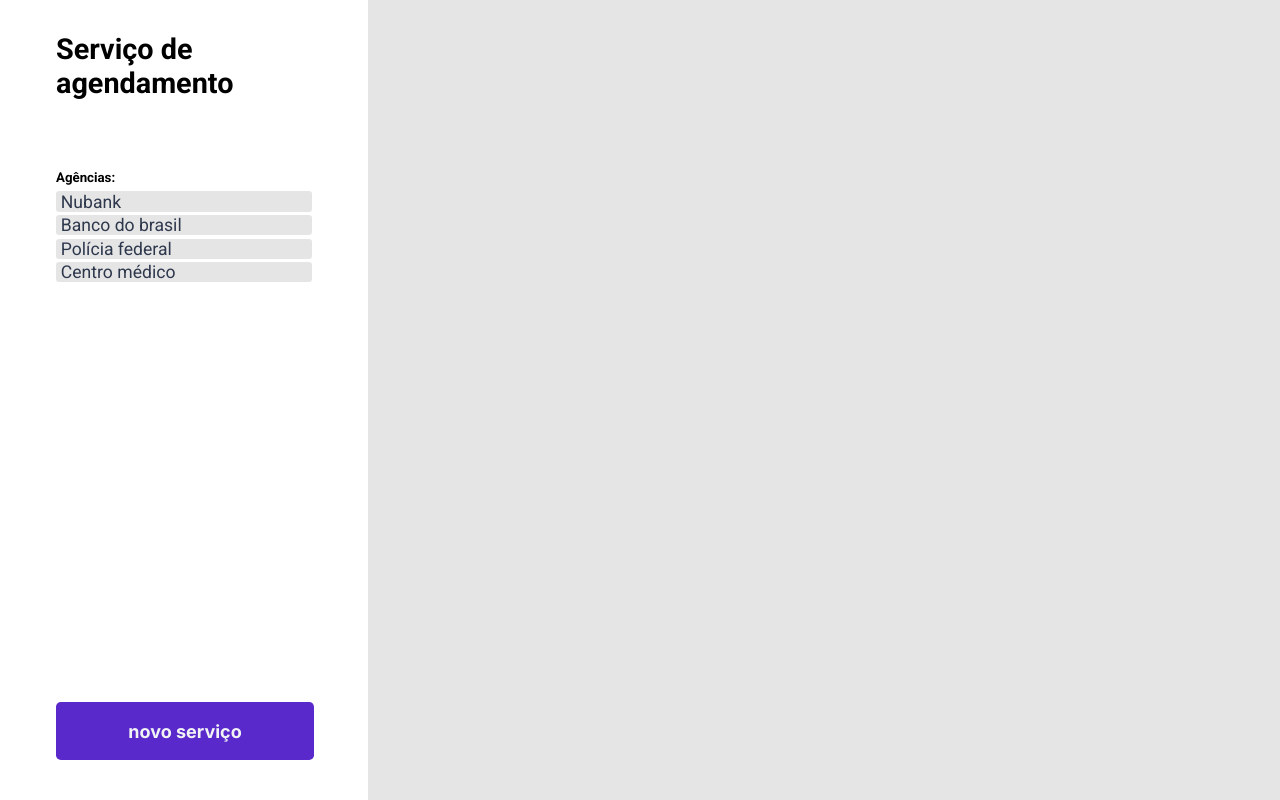
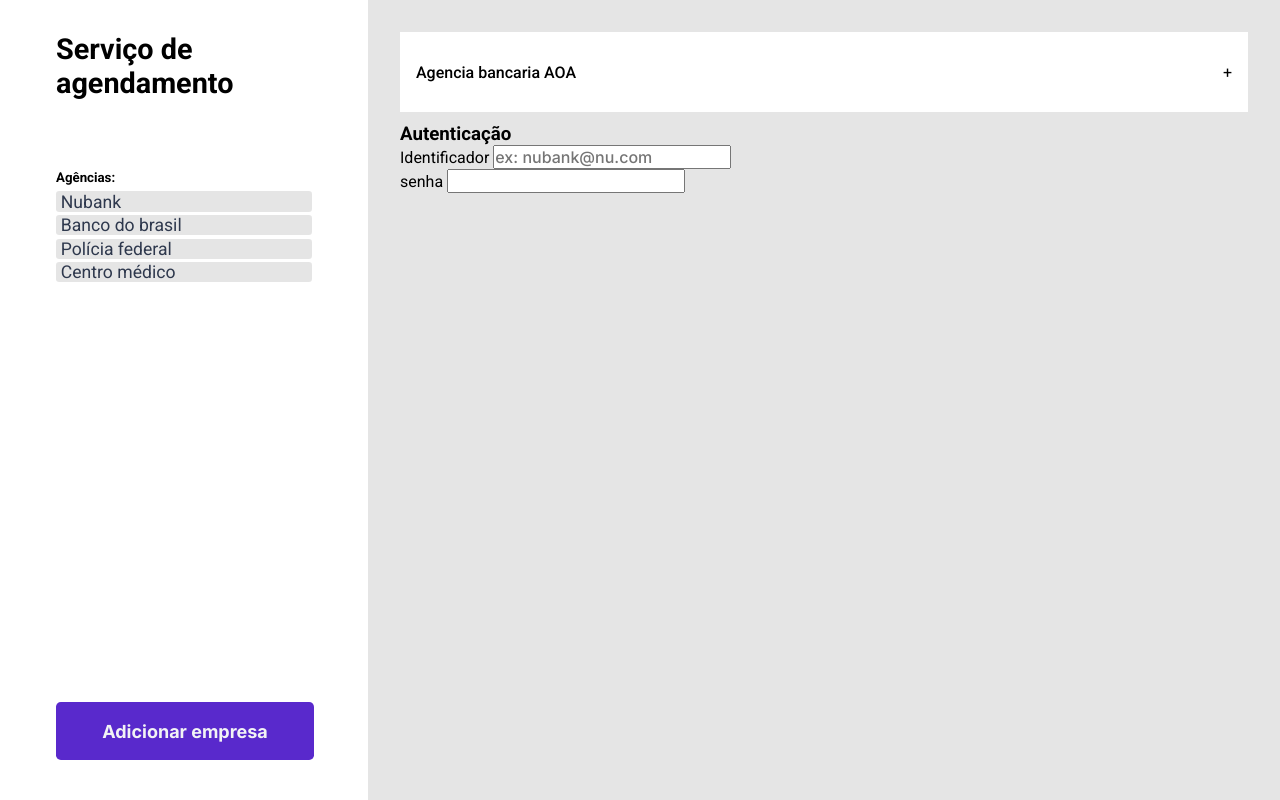
Before and after one commit to schedule-lib/schedule-admins, a plain HTML site: page index.html in a window 1280 px wide. Drawn offline with Linux system fonts and the light colour scheme.

Commit message:
feat(HOME): Main ini

```diff
--- a/index.html
+++ b/index.html
@@ -31,8 +31,43 @@
           </ul>
         </div>
 
-        <button class="default">novo serviço</button>
+        <button class="default">Adicionar empresa</button>
       </aside>
+
+      <article class="main-content">
+        <div class="agency-header">
+          <h4>Agencia bancaria AOA</h4>
+          <div>+</div>
+        </div>
+
+        <div class="main">
+          <div class="plans-group">
+            <div></div>
+            <div></div>
+            <div></div>
+          </div>
+
+          <div class="athentication">
+            <h3>Autenticação</h3>
+            <form action="#">
+              <div class="info-group">
+                <label for="email">Identificador</label>
+                <input
+                  type="email"
+                  name="email"
+                  id="email"
+                  placeholder="ex: nubank@nu.com"
+                />
+              </div>
+
+              <div class="info-group">
+                <label for="password">senha</label>
+                <input type="password" name="password" id="password" />
+              </div>
+            </form>
+          </div>
+        </div>
+      </article>
     </div>
   </body>
 </html>
--- a/styles/home.css
+++ b/styles/home.css
@@ -2,7 +2,9 @@ div.container {
   display: flex;
   flex-direction: row;
   background: var(--background-light);
-} /* ------ ASIDE ----- */
+}
+
+/* ------ ASIDE ----- */
 
 aside {
   background: var(--white);
@@ -64,3 +66,26 @@ button.default:focus {
   background: var(--primary-deep);
 }
 /* FIM ASIDE */
+
+article.main-content {
+  padding: 2rem;
+  width: 100%;
+  overflow: hidden;
+}
+
+div.agency-header {
+  background: var(--white);
+  margin-bottom: 0.7rem;
+  padding: 0 1rem;
+
+  display: flex;
+  justify-content: space-between;
+  align-items: center;
+
+  width: 100%;
+  height: 5rem;
+}
+
+div.agency-header h4 {
+  font-weight: 500;
+}
```
